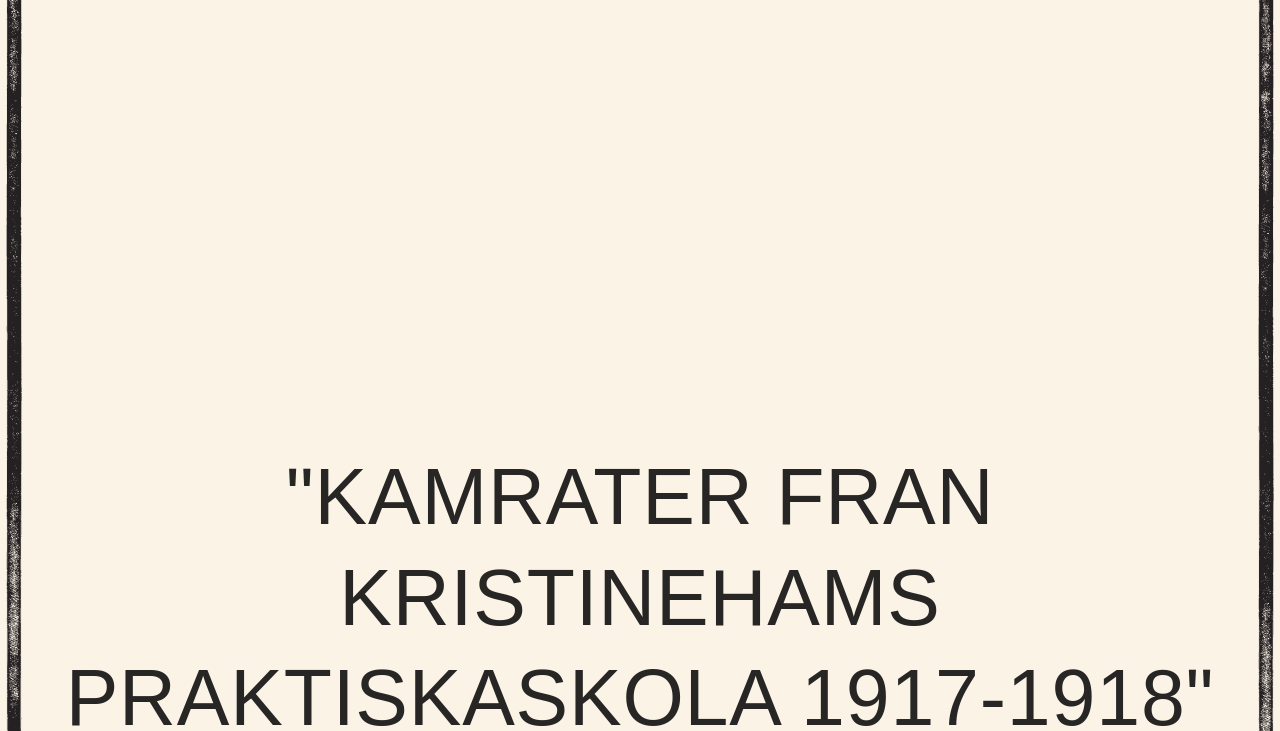
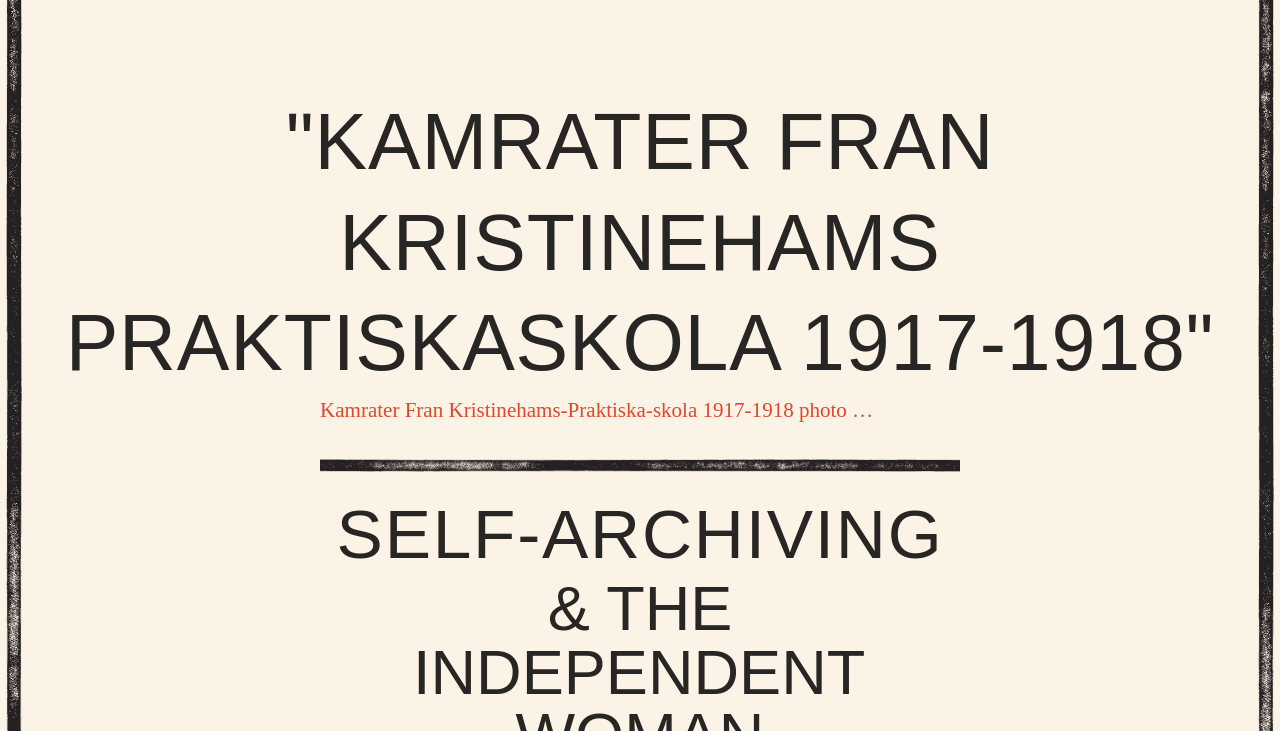
Before and after one commit to niccelgh/signeelviraelgh2, a plain HTML site: page docs/index.html in a window 1280 px wide. Shown: the part 809-1540 px from the top of the page. Drawn offline with nearby package versions, Linux system fonts and the light colour scheme; a script that the page names is missing; files whose address does not match are found by name.

Commit message:
Update apothecary_orig.css

```diff
--- a/docs/assets/css/apothecary_orig.css
+++ b/docs/assets/css/apothecary_orig.css
@@ -1153,7 +1153,7 @@ footer a:hover, footer a:focus {
   }
 
   .intro h2 {
-    padding-top: 5em;
+    padding-top: 0.5em;
     background: url('../img/logos/pocketcamera.pn') no-repeat center
     height: 600px;
   }
```
